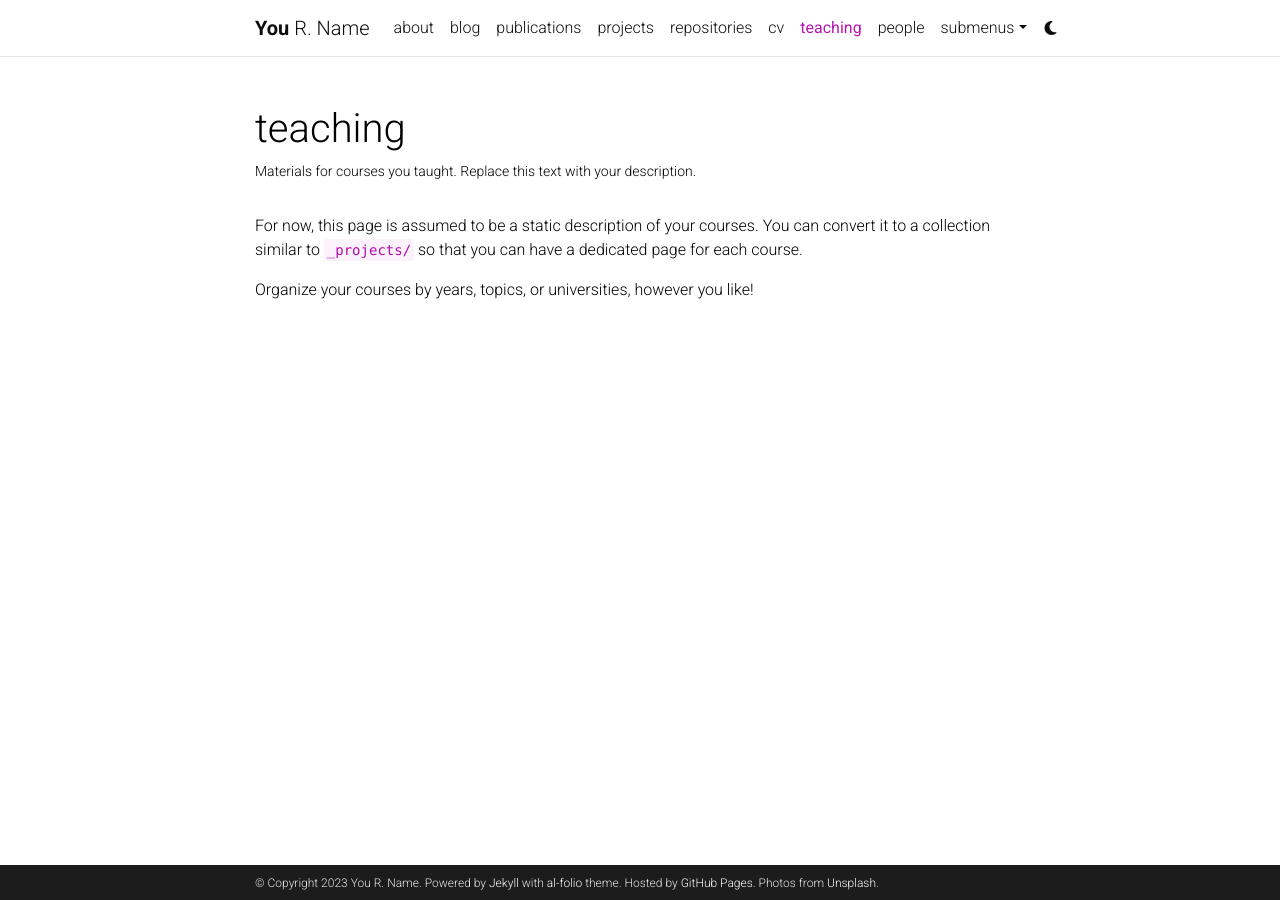
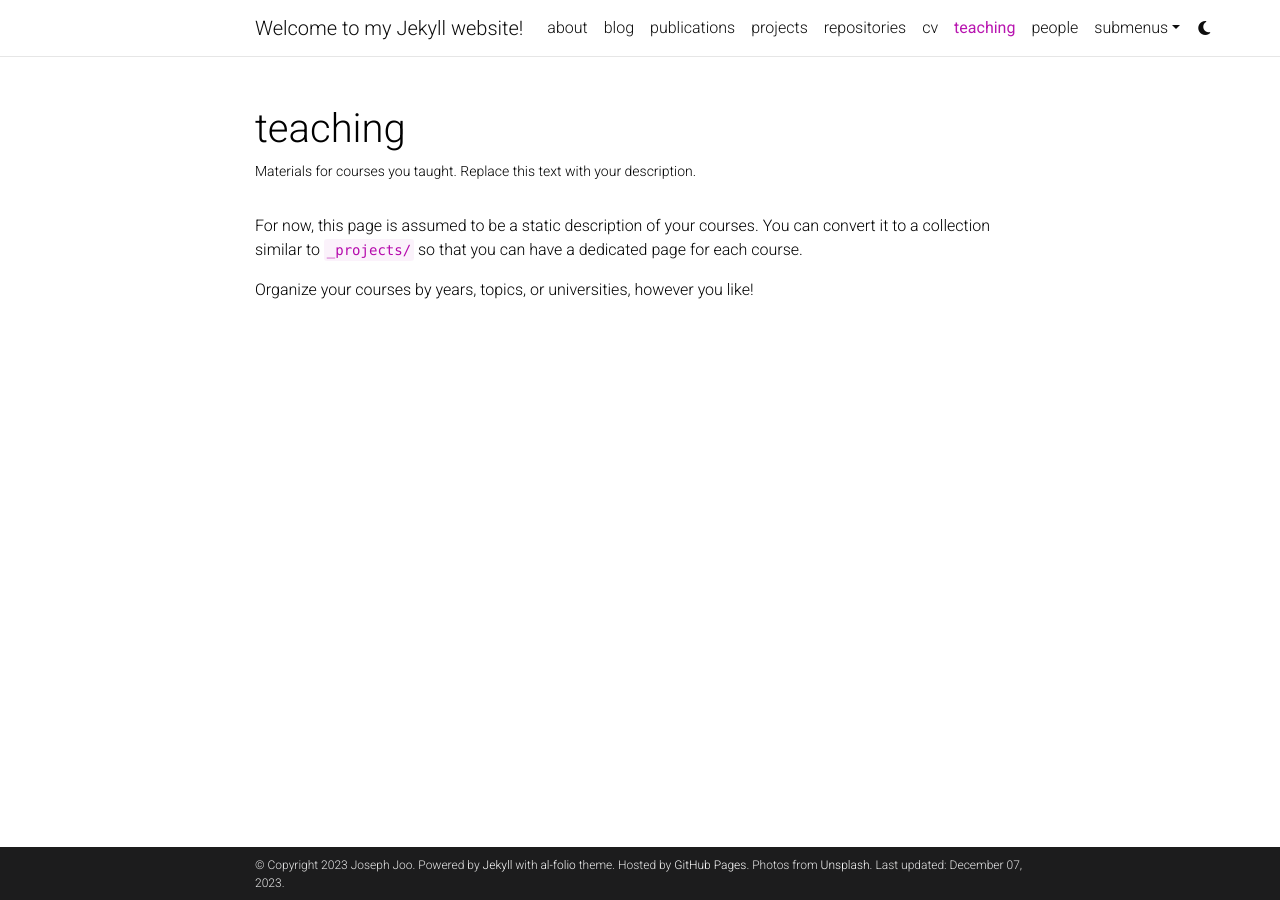
Before and after one commit to jjsmu/jjsmu.github.io, a Jekyll site: the page built from _pages/teaching.md, in a window 1280 px wide. Built offline with Jekyll 4.4.1, drawn with Linux system fonts in a browser that asks for light colours; comment, search, counter and statistics services are not loaded; a style sheet for code colours, icons or effects is not loaded.

Commit message:
_config.yml update basic info

```diff
--- a/_config.yml
+++ b/_config.yml
@@ -2,11 +2,11 @@
 # Site settings
 # -----------------------------------------------------------------------------
 
-title: blank # the website title (if blank, full name will be used instead)
-first_name: You
-middle_name: R.
-last_name: Name
-email: you@example.com
+title: Welcome to my Jekyll website! # the website title (if blank, full name will be used instead)
+first_name: Joseph
+middle_name:
+last_name: Joo
+email: jooj@mail.smu.edu
 description: > # the ">" symbol means to ignore newlines until "footer_text:"
   A simple, whitespace theme for academics. Based on [*folio](https://github.com/bogoli/-folio) design.
 footer_text: >
@@ -18,9 +18,9 @@
 lang: en # the language of your site (for example: en, fr, cn, ru, etc.)
 icon: ⚛️  # the emoji used as the favicon (alternatively, provide image name in /assets/img/)
 
-url: https://alshedivat.github.io # the base hostname & protocol for your site
-baseurl: /al-folio # the subpath of your site, e.g. /blog/
-last_updated: false # set to true if you want to display last updated in the footer
+url: https://jjsmu.github.io # the base hostname & protocol for your site
+baseurl: # the subpath of your site, e.g. /blog/
+last_updated: true # set to true if you want to display last updated in the footer
 impressum_path:  # set to path to include impressum link in the footer, use the same path as permalink in a page, helps to conform with EU GDPR
 
 # -----------------------------------------------------------------------------
```
